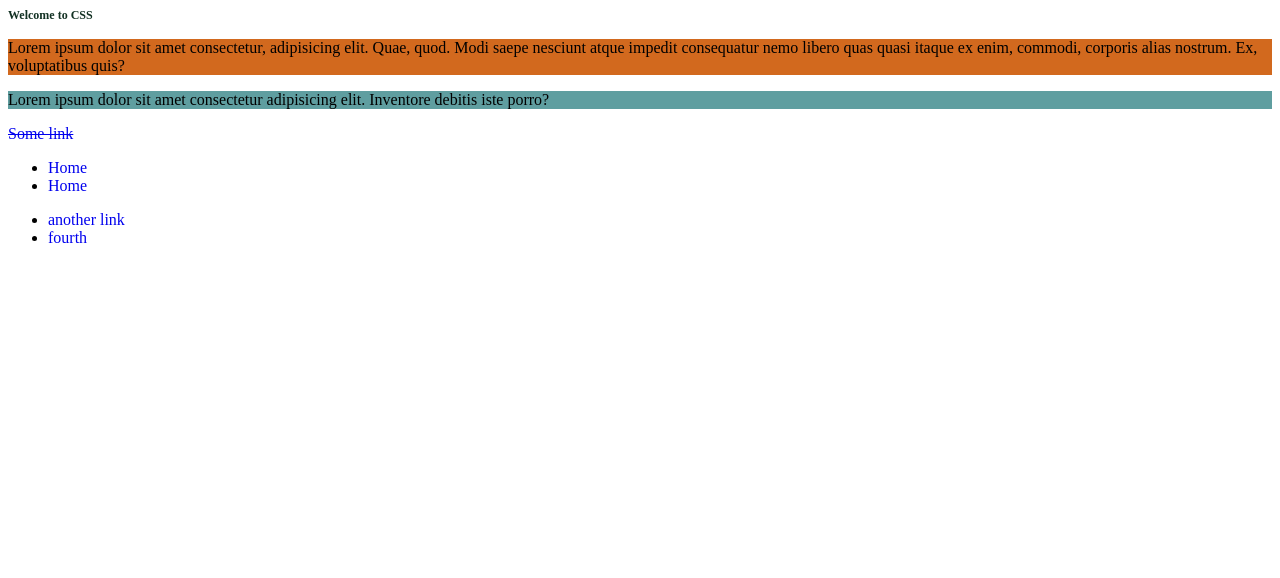
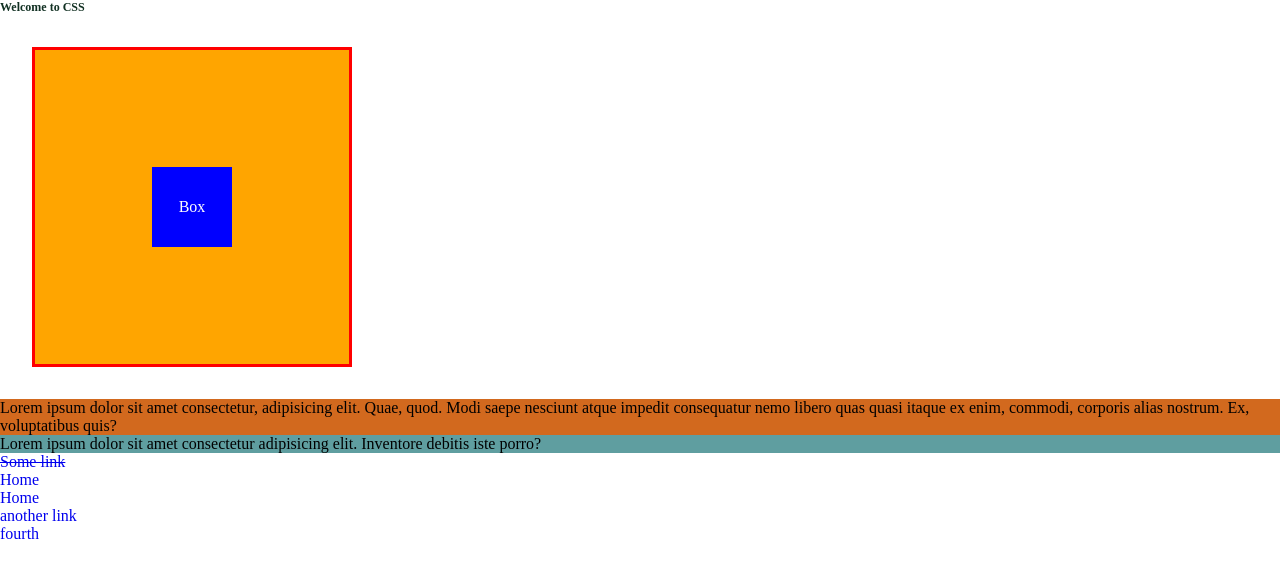
Before and after one commit to WDG-025/Primer, a plain HTML site: page 03-CSS-intro/index.html in a window 1280 px wide. Drawn offline with Linux system fonts and the light colour scheme.

Commit message:
add CSS box model

```diff
--- a/03-CSS-intro/index.html
+++ b/03-CSS-intro/index.html
@@ -44,6 +44,12 @@
       Welcome to CSS
     </h1>
 
+    <div>
+      <div class="container">
+        <div class="box">Box</div>
+      </div>
+    </div>
+
     <p class="my-class another-class">
       Lorem ipsum dolor sit amet consectetur, adipisicing elit. Quae, quod. Modi
       saepe nesciunt atque impedit consequatur nemo libero quas quasi itaque ex
--- a/03-CSS-intro/style.css
+++ b/03-CSS-intro/style.css
@@ -1,3 +1,32 @@
+* {
+  box-sizing: border-box;
+  margin: 0;
+  padding: 0;
+  /*
+  outline: 2px dashed purple; */
+}
+
+.container {
+  background-color: orange;
+  width: 20rem;
+  height: 20rem;
+
+  align-content: center;
+  padding: 3rem;
+  border: 3px solid red;
+  margin: 2rem;
+}
+
+.box {
+  background-color: blue;
+  color: white;
+  width: 5rem;
+  height: 5rem;
+  margin: auto;
+  text-align: center;
+  line-height: 5rem;
+}
+
 p {
   background-color: cadetblue;
 }
```
